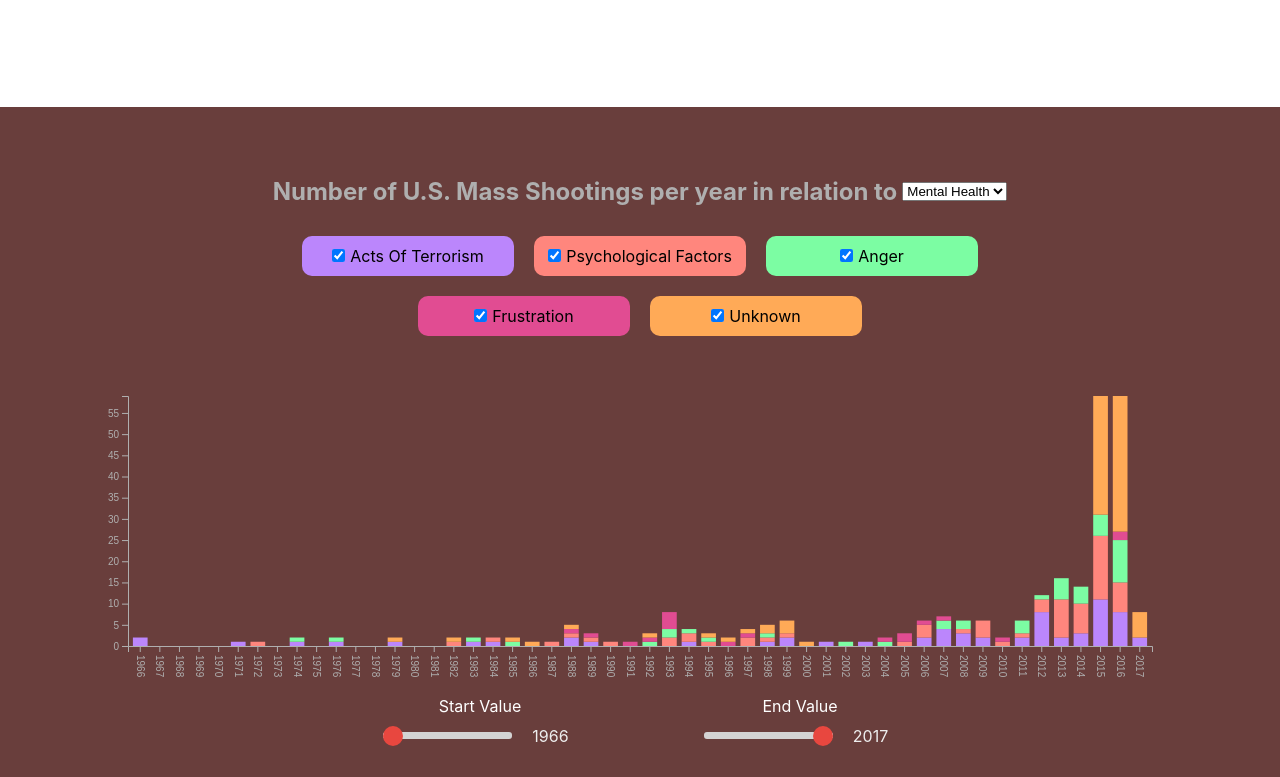
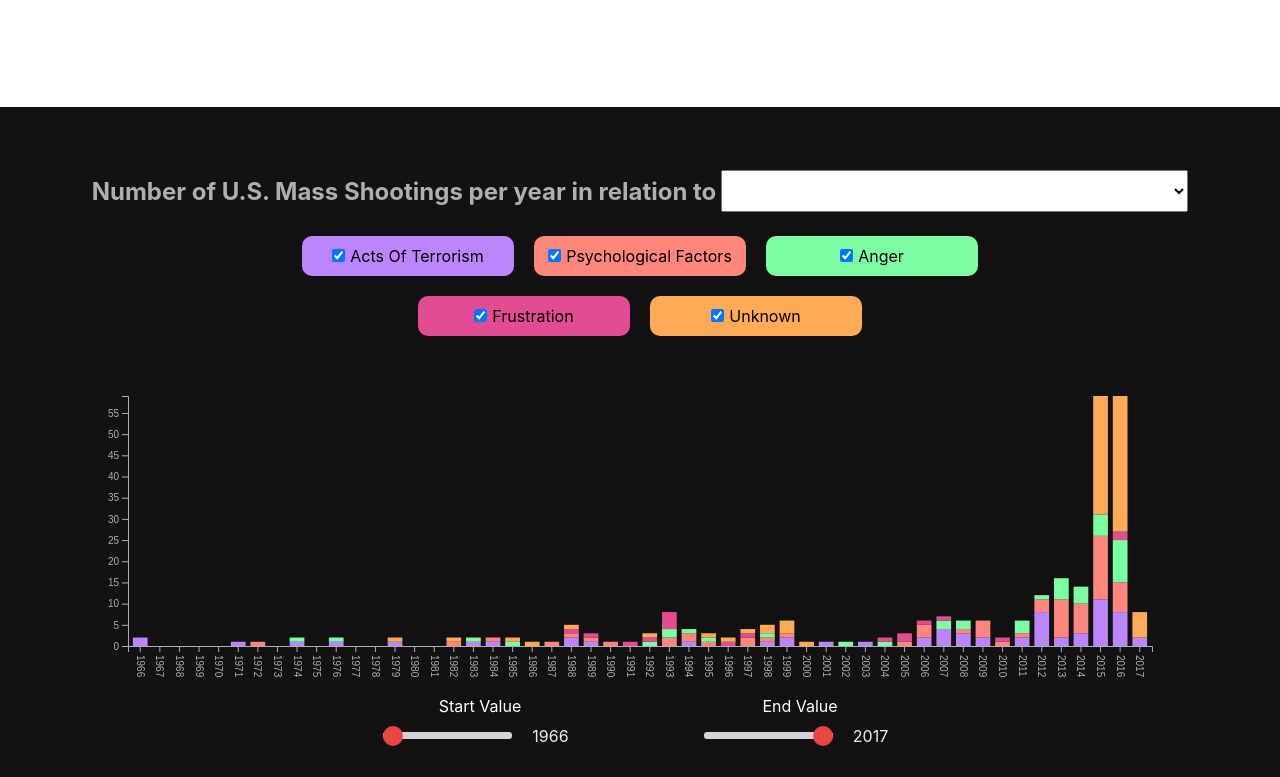
Before and after one commit to italiaiello/info-vis, a React (Create React App) app: page / in a window 1280 px wide. Shown: the part 1743-2520 px from the top of the page. Built offline with nearby package versions, Linux system fonts and the light colour scheme.

Commit message:
changed dropdown size and their font size

```diff
--- a/src/App.css
+++ b/src/App.css
@@ -30,6 +30,14 @@ button {
   margin-top: 5px;
   border: 1px solid black;
   outline: none;
+}
+
+.dropdown {
+  width: auto;
+  height: 35px;
+  font-size: 15px;
+  outline: none;
+  padding: 20px;
 }
 
 /* Geo Chart */
@@ -127,11 +135,12 @@ svg .country:hover {
   width: 50%;
   display: flex;
   justify-content: center;
+  align-items: center;
 }
 
 .dropdownContainer span {
-  /* color: white; */
   padding: 0 10px;
+  font-size: 15px;
 }
 
 .show {
@@ -183,7 +192,8 @@ svg .country:hover {
   width: 100%;
   padding: 50px 0;
   height: auto;
-  background-color: #693E3C
+  /* background-color: #693E3C */
+  background-color: #121212
 }
 
 .stackedGraphHeading {
--- a/src/App.js
+++ b/src/App.js
@@ -300,8 +300,8 @@ function App() {
         <div className="stackedGraphHeading">
           <h2>Number of U.S. Mass Shootings per year in relation to</h2>
           <select className="dropdown" onChange={onDataChange}>
-            <option value="mentalHealth">Mental Health</option>
-            <option value="ageGroups">Age Groups</option>
+            <option value="mentalHealth">motives of individuals suffering from mental health conditions</option>
+            <option value="ageGroups">age groups</option>
           </select>
         </div>
         {
```
